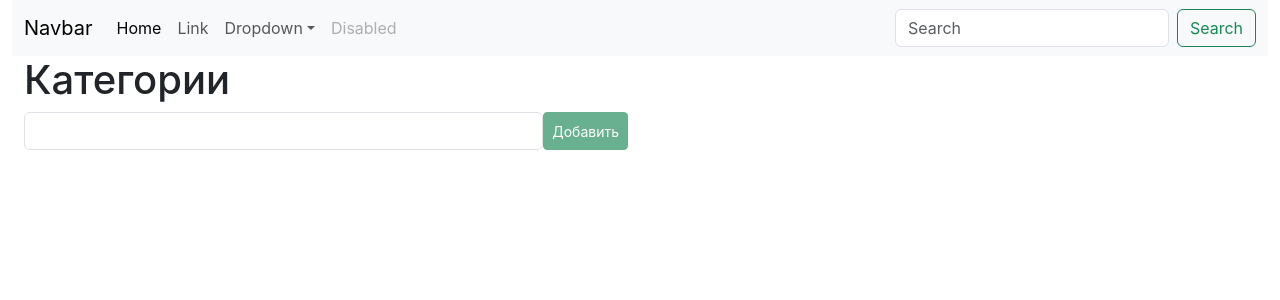
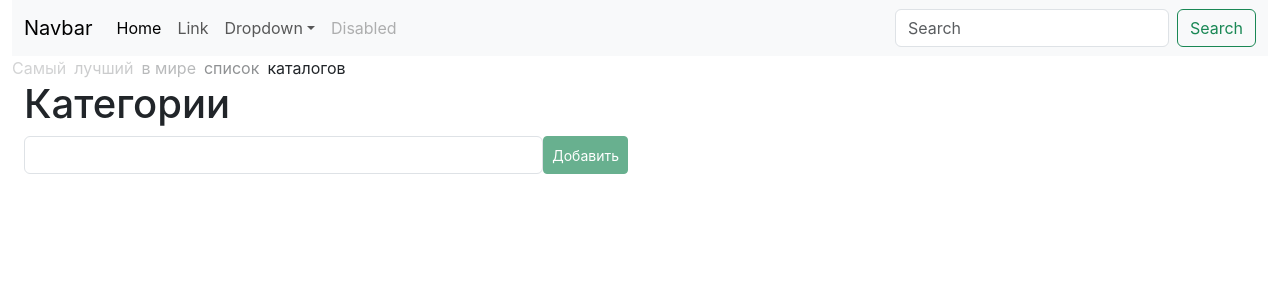
Before and after one commit to kaa67/lists, a React (Create React App) app: page / in a window 1280 px wide. Shown: the top 300 px of the page. Built offline with nearby package versions, Linux system fonts and the light colour scheme.

Commit message:
Add reklama

```diff
--- a/src/App.tsx
+++ b/src/App.tsx
@@ -1,10 +1,13 @@
 import React from 'react';
 import Navbar from './components/Navbar';
 import AddCategory from './components/AddCategory';
+import Reclama from './components/Reclama';
 
 const App = () => (
   <div className="container-fluid">
     <Navbar />
+
+    <Reclama />
 
     <div className="container-fluid">
       <div className="row">
--- /dev/null
+++ b/src/components/Reclama/index.tsx
@@ -0,0 +1,38 @@
+import { useEffect, useState } from 'react';
+
+import './styles.css';
+
+const parts = ['Самый', 'лучший', 'в мире', 'список', 'каталогов'];
+
+const Reclama = () => {
+  const [tileIndex, setTileIndex] = useState(0);
+
+  useEffect(
+    () => {
+      setTimeout(
+        () => {
+          const next = tileIndex + 1;
+          const checkedNext = next < parts.length ? next : 0;
+          setTileIndex(checkedNext);
+        },
+        100
+      );
+    },
+    [tileIndex]
+  );
+
+  return (
+    <div>
+      {parts.map(
+        (item, index) => {
+          const className = index === tileIndex ? 'superTile' : 'tile';
+          return (
+            <span className={className}>{item}</span>
+          );
+        }
+      )}
+    </div>
+  );
+};
+
+export default Reclama;
--- /dev/null
+++ b/src/components/Reclama/styles.css
@@ -0,0 +1,11 @@
+.superTile {
+  margin-right: 8px;
+  opacity: 1;
+  transition: 0s;
+}
+
+.tile {
+  margin-right: 8px;
+  opacity: 0.2;
+  transition: 0.5s;
+}
```
